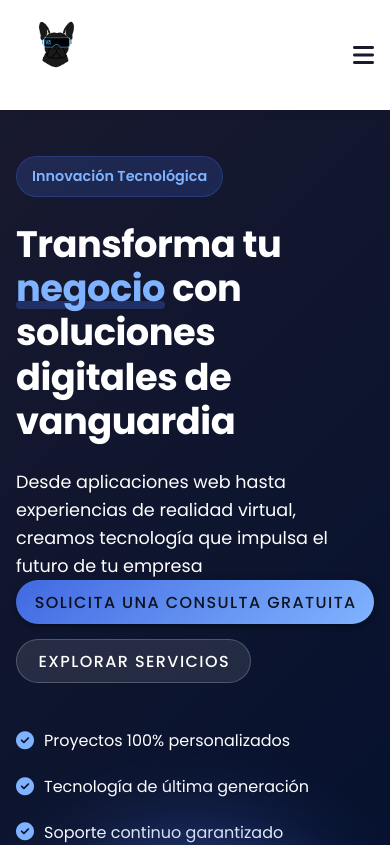
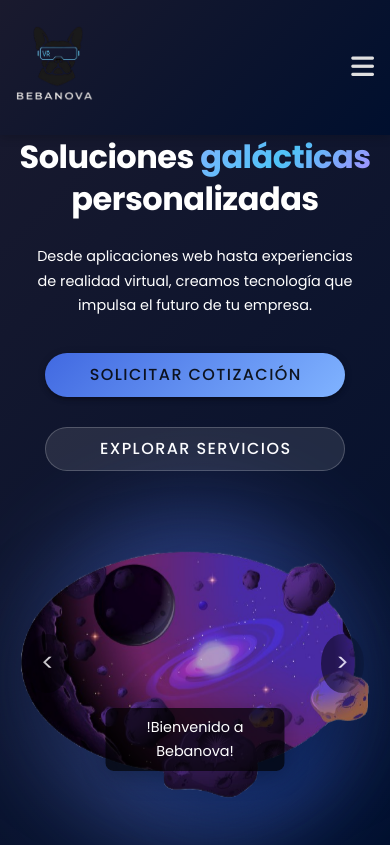
Before and after one commit to rubegonzalezc/bebanova-landing, a Vue app: page / in a window 390 px wide. Shown: the top 845 px of the page. Built offline with nearby package versions, Linux system fonts and the light colour scheme; no server answers.

Commit message:
Modificación de diseño.

```diff
--- a/src/components/AppHeader.vue
+++ b/src/components/AppHeader.vue
@@ -4,7 +4,8 @@
         <v-row align="center">
           <v-col cols="auto">
             <div class="logo">
-              <img src="/public/logoSolo.png" alt="Bebanova Logo">
+              <!-- Asegúrate que esta es la ruta correcta a tu logo oscuro con texto blanco -->
+              <img src="@/assets/img/logo.png" alt="Bebanova Logo">
             </div>
           </v-col>
 
@@ -33,6 +34,7 @@
         temporary
         location="right"
         class="mobile-menu"
+        theme="dark"
       >
         <v-list>
           <v-list-item
@@ -83,28 +85,34 @@
 
   <style lang="scss" scoped>
   header {
-    background-color: white;
+    // Fondo oscuro para el header, puedes ajustarlo a un color sólido o gradiente de tu proyecto
+    background: linear-gradient(135deg, #1a1a2e 0%, #000f2e 100%); // Ejemplo de gradiente oscuro
+    // background-color: #1a1a2e; // Alternativa: color sólido oscuro
     position: fixed;
     width: 100%;
     top: 0;
     left: 0;
     z-index: 1000;
-    box-shadow: 0 2px 10px rgba(0, 0, 0, 0.05);
+    box-shadow: 0 2px 10px rgba(0, 0, 0, 0.2); // Sombra ajustada para fondo oscuro
     transition: all 0.3s ease-in-out;
+    padding-top: 10px; // Añadido padding para que el logo no esté tan pegado arriba
+    padding-bottom: 10px;
 
     &.scrolled {
-      box-shadow: 0 4px 20px rgba(0, 0, 0, 0.1);
+      box-shadow: 0 4px 20px rgba(0, 0, 0, 0.3);
+      // Podrías cambiar ligeramente el fondo al hacer scroll si lo deseas
+      // background: #111; // Ejemplo de fondo ligeramente diferente al hacer scroll
     }
   }
 
   .logo img {
-    height: 70px;
+    height: 75px; // Ajustado el tamaño inicial del logo
     width: auto;
     transition: all 0.3s ease-in-out;
   }
 
   header.scrolled .logo img {
-    height: 40px; // Shrink logo on scroll
+    height: 40px; // Encoger logo al hacer scroll
   }
 
   nav ul {
@@ -115,29 +123,31 @@
   }
 
   nav ul li {
-    margin-left: 25px;
+    margin-left: 30px; // Aumentado ligeramente el margen
   }
 
   nav ul li a {
-    color: #1a1a2e;
+    color: #e0e0e0; // Color claro para texto de navegación sobre fondo oscuro
     text-decoration: none;
     font-weight: 500;
     transition: all 0.3s ease-in-out;
     position: relative;
+    font-size: 0.95rem;
 
     &:after {
       content: '';
       position: absolute;
       width: 0;
       height: 2px;
-      bottom: -5px;
-      left: 0;
-      background-color: #4169e1;
+      bottom: -6px; // Ajustado para que no esté tan pegado
+      left: 50%;
+      transform: translateX(-50%);
+      background-color: #4fc3f7; // Color de acento para la línea (azul claro)
       transition: all 0.3s ease-in-out;
     }
 
     &:hover {
-      color: #4169e1;
+      color: #ffffff; // Texto más brillante al hacer hover
 
       &:after {
         width: 100%;
@@ -147,8 +157,26 @@
 
   .mobile-toggle {
     display: flex;
-    color: #1a1a2e;
-    font-size: 24px;
+    color: #e0e0e0; // Color claro para el ícono del menú móvil
+    font-size: 26px; // Ligeramente más grande
     cursor: pointer;
+    transition: color 0.3s ease-in-out;
+
+    &:hover {
+      color: #ffffff;
+    }
+  }
+
+  // Estilos para el menú de navegación móvil (drawer)
+  // Si usas Vuetify, el `theme="dark"` en v-navigation-drawer ayudará.
+  // Puedes añadir estilos más específicos aquí si es necesario.
+  .mobile-menu {
+    // background-color: #1a1a2e; // Asegura que el drawer también tenga fondo oscuro
+    // .v-list-item-title {
+    //   color: #e0e0e0;
+    // }
+    // .v-list-item:hover {
+    //   background-color: rgba(255, 255, 255, 0.1);
+    // }
   }
   </style>
--- a/src/components/HeroSection.vue
+++ b/src/components/HeroSection.vue
@@ -5,9 +5,8 @@
         <v-row align="center">
           <v-col cols="12" md="7">
             <div class="cta-content">
-              <div class="cta-badge">Innovación Tecnológica</div>
-              <h1>Transforma tu <span class="highlight">negocio</span> con soluciones digitales de vanguardia</h1>
-              <p>Desde aplicaciones web hasta experiencias de realidad virtual, creamos tecnología que impulsa el futuro de tu empresa</p>
+              <h1>Soluciones <span class="gradient-text-hero">galácticas</span> personalizadas</h1>
+              <p>Desde aplicaciones web hasta experiencias de realidad virtual, creamos tecnología que impulsa el futuro de tu empresa.</p>
 
               <div class="cta-actions">
                 <v-btn
@@ -17,7 +16,7 @@
                   rounded="pill"
                   elevation="3"
                 >
-                  Solicita una consulta gratuita
+                  SOLICITAR COTIZACIÓN
                 </v-btn>
 
                 <v-btn
@@ -27,15 +26,8 @@
                   rounded="pill"
                   variant="outlined"
                 >
-                  Explorar servicios
+                  EXPLORAR SERVICIOS
                 </v-btn>
-              </div>
-
-              <div class="cta-features">
-                <div class="feature" v-for="(feature, index) in features" :key="index">
-                  <i class="fas fa-check-circle"></i>
-                  <span>{{ feature }}</span>
-                </div>
               </div>
             </div>
           </v-col>
@@ -78,11 +70,6 @@
     },
     data() {
       return {
-        features: [
-          'Proyectos 100% personalizados',
-          'Tecnología de última generación',
-          'Soporte continuo garantizado'
-        ],
         currentModelIndex: 0,
         textModel: [
           '!Bienvenido a Bebanova! ',
@@ -120,69 +107,39 @@
     opacity: 0.5;
   }
 
-  // Estilos para cta-content, cta-badge, highlight, cta-actions, etc.
-
-  .cta-badge {
-    display: inline-block;
-    background: rgba(65, 105, 225, 0.2);
-    color: #80b3ff;
-    font-size: 0.9rem;
-    font-weight: 600;
-    padding: 8px 15px;
-    border-radius: 30px;
-    margin-bottom: 25px;
-    border: 1px solid rgba(65, 105, 225, 0.3);
+  .cta-content {
   }
 
   h1 {
-    font-size: 3.2rem;
+    font-size: 3rem;
     font-weight: 700;
-    line-height: 1.2;
+    line-height: 1.3;
     margin-bottom: 25px;
     letter-spacing: -0.5px;
   }
 
-  .highlight {
-    position: relative;
-    color: #80b3ff;
-    z-index: 1;
-
-    &::after {
-      content: '';
-      position: absolute;
-      bottom: 5px;
-      left: 0;
-      width: 100%;
-      height: 8px;
-      background-color: rgba(65, 105, 225, 0.3);
-      z-index: -1;
-      border-radius: 10px;
-    }
+  .gradient-text-hero {
+    background: linear-gradient(135deg, #80b3ff, #4fc3f7, #a98eff);
+    -webkit-background-clip: text;
+    background-clip: text;
+    color: transparent;
+    display: inline;
   }
 
-  // Resto de estilos para cta-content, cta-features, image-wrapper, etc.
-
-  .cta-features {
-    display: flex;
-    flex-wrap: wrap;
-    gap: 20px 30px;
-    margin-top: 30px;
+  .cta-content p {
+    font-size: 1.1rem;
+    line-height: 1.7;
+    margin-bottom: 35px;
+    max-width: 550px;
   }
 
-  .feature {
+  .cta-actions {
     display: flex;
     align-items: center;
-    font-size: 1rem;
-
-    i {
-      color: #80b3ff;
-      margin-right: 10px;
-      font-size: 18px;
-    }
+    gap: 15px;
   }
 
-  // Estilos para la imagen y animaciones
-  .model-viewer-masked{
+  .model-viewer-masked {
     z-index: 10;
     -webkit-mask-image: radial-gradient(circle, rgba(65, 105, 225, 1) 70%, rgba(0, 0, 0, 0) 90%);
     mask-image: radial-gradient(circle, rgba(65, 105, 225, 1) 70%, rgba(0, 0, 0, 0) 90%);
@@ -191,7 +148,7 @@
     opacity: 1;
     max-height: 70%;
     max-width: 100%;
-  top:10%;
+    top: 10%;
   }
 
   .main-image {
@@ -211,10 +168,8 @@
     max-width: auto;
     max-height: auto;
     overflow: visible;
-
   }
 
-  // Resto de los estilos para shapes y tech-badges
   .shape {
     position: absolute;
     border-radius: 50%;
@@ -240,47 +195,8 @@
     animation: rotate 12s linear infinite reverse;
   }
 
-  .tech-badge {
-    position: absolute;
-    width: 50px;
-    height: 50px;
-    background-color: white;
-    border-radius: 50%;
-    display: flex;
-    justify-content: center;
-    align-items: center;
-    box-shadow: 0 10px 25px rgba(0, 0, 0, 0.2);
-    z-index: 10;
-    animation: pulse 3s infinite;
-
-    i {
-      color: #4169e1;
-      font-size: 24px;
-    }
-  }
-
-  .tech-badge-1 {
-    top: 20%;
-    left: 0;
-    animation-delay: 0.5s;
-  }
-
-  .tech-badge-2 {
-    bottom: 15%;
-    left: 15%;
-    animation-delay: 1s;
-  }
-
-  .tech-badge-3 {
-    top: 30%;
-    right: 5%;
-    animation-delay: 1.5s;
-  }
-
-  // Estilos para botones
   .btn-primary {
     background: linear-gradient(135deg, #4169e1 0%, #80b3ff 100%) !important;
-    margin-right: 15px;
   }
 
   .btn-secondary {
@@ -306,30 +222,63 @@
     word-wrap: break-word;
     white-space: normal;
     z-index: 100;
-    box-shadow: 0 4px 24px rgba(0,0,0,0.25);
+    box-shadow: 0 4px 24px rgba(0, 0, 0, 0.25);
   }
 
-  // Responsive styles
   @media (max-width: 960px) {
     .cta {
-      padding: 140px 0 80px;
+      padding: 120px 0 60px;
+      text-align: center;
+    }
+
+    .cta-content {
+      display: flex;
+      flex-direction: column;
+      align-items: center;
     }
 
     h1 {
-      font-size: 2.3rem;
+      font-size: 2.5rem;
     }
 
     .cta-content p {
-      font-size: 1.1rem;
+      font-size: 1rem;
+      max-width: 90%;
     }
 
     .cta-actions {
       flex-direction: column;
-      align-items: flex-start;
+      align-items: center;
+      width: 100%;
     }
 
     .btn-primary, .btn-secondary {
       margin-bottom: 15px;
+      width: 100%;
+      max-width: 300px;
+    }
+
+    .image-wrapper {
+      margin-top: 40px;
+    }
+
+    .model-info-dialog {
+      font-size: 1em;
+      padding: 10px 15px;
+    }
+  }
+
+  @media (max-width: 600px) {
+    h1 {
+      font-size: 2rem;
+    }
+    .cta-content p {
+      font-size: 0.9rem;
+    }
+    .model-info-dialog {
+      font-size: 0.9em;
+      padding: 8px 12px;
+      top: 75%;
     }
   }
   </style>
--- a/src/components/ServicesSection.vue
+++ b/src/components/ServicesSection.vue
@@ -111,7 +111,6 @@
               'Experiencias VR inmersivas',
               'Simulaciones de entrenamiento',
               'Tours virtuales',
-              'Desarrollo para metaverso'
             ],
             expanded: false,
             animated: false
```
Also changed, not shown: src/assets/img/logo.png. Lines whose indentation alone changed are shown as unchanged.
